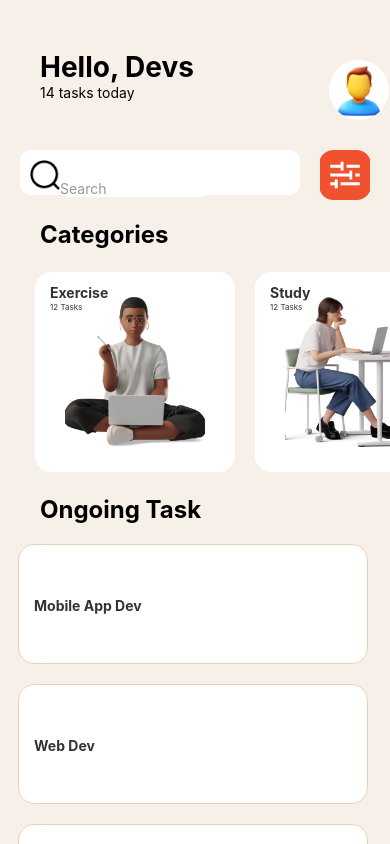
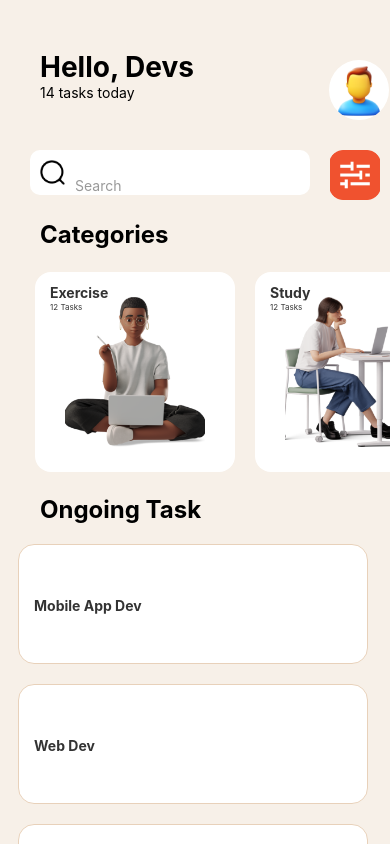
Before and after one commit to Ekow-Davis/rn-assignment3-11083926, a React Native app in the folder Assignment_3/: screen / in a window 390 px wide. Built offline with nearby package versions, Linux system fonts and the light colour scheme.

Commit message:
Extra Styling

```diff
--- a/Assignment_3/App.js
+++ b/Assignment_3/App.js
@@ -37,22 +37,27 @@ const App =() => {
     <ScrollView>
 
     <View style={{marginBottom: 20, marginTop: 50, flexDirection: 'row',}}>
+
       <View>
       <Text style={{fontSize: 28, fontWeight: 'bold', marginLeft: 40,}}>Hello, Devs</Text>
       <Text style={{fontsize: 8, marginLeft: 40,}}>14 tasks today</Text>
       </View>
+
       <Image source={ProfileImage} style={{borderRadius: 50, marginVertical: 10, width: 60, height: 60, backgroundColor: "white", marginLeft: 135,}} />
     </View>
 
-    <View style={{flexDirection: 'row', marginLeft: 10,}}>
+    <View style={{flexDirection: 'row', marginLeft: 20,}}>
+
       <View style={{backgroundColor: "white", width: 280, height: 45, marginLeft: 10, borderRadius: 10,}}>
-        <Image source={SearchImage} style={{width: 30, height: 30, top: 10, marginLeft: 10, marginRight: 5,}}/>
-      <TextInput placeholder='Search' placeholderTextColor='#999' style={{backgroundColor: "white", width: 150, height: 40, borderRadius: 10, marginLeft: 40, top: -27, }} />
+        <Image source={SearchImage} style={{width: 25, height: 25, top: 10, marginLeft: 10, marginRight: 5,}}/>
+      <TextInput placeholder='Search' placeholderTextColor='#999' style={{backgroundColor: "white", width: 150, height: 40, borderRadius: 10, marginLeft: 45, top: -23, }} />
       </View>
+
       <Image source={FilterImage} style={{height: 50, width: 50, marginLeft: 20, }} />
     </View>
 
     <Text style={{fontSize: 24, fontWeight: 'bold', marginLeft: 40, marginTop: 20, marginBottom: 20,}}>Categories</Text>
+
     <FlatList
           horizontal
           data={horizontalData}
@@ -70,6 +75,7 @@ const App =() => {
 
       <View>
         <Text style={{fontSize: 24, fontWeight: 'bold', marginLeft: 40, marginTop: 20, marginBottom: 10,}}>Ongoing Task</Text>
+
         <FlatList
             data={verticalData}
             renderItem={({ item }) => (
```
